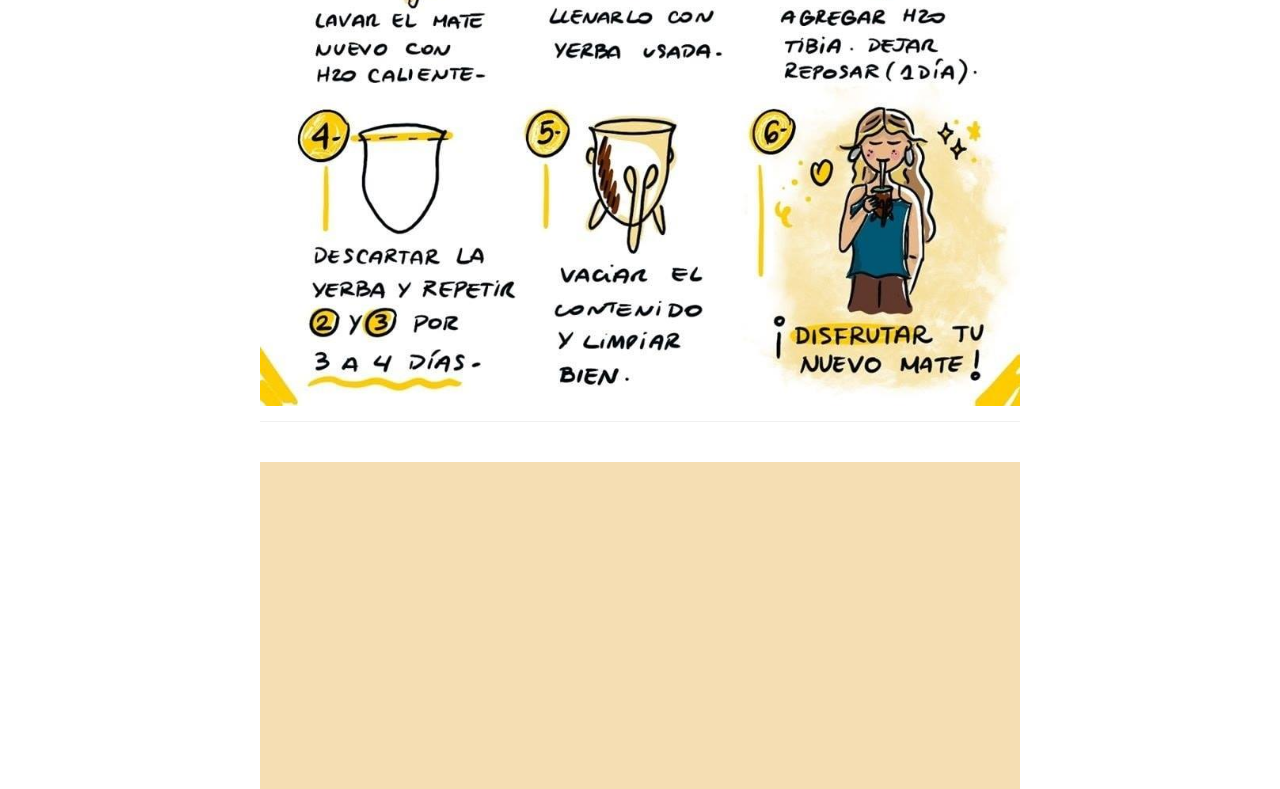
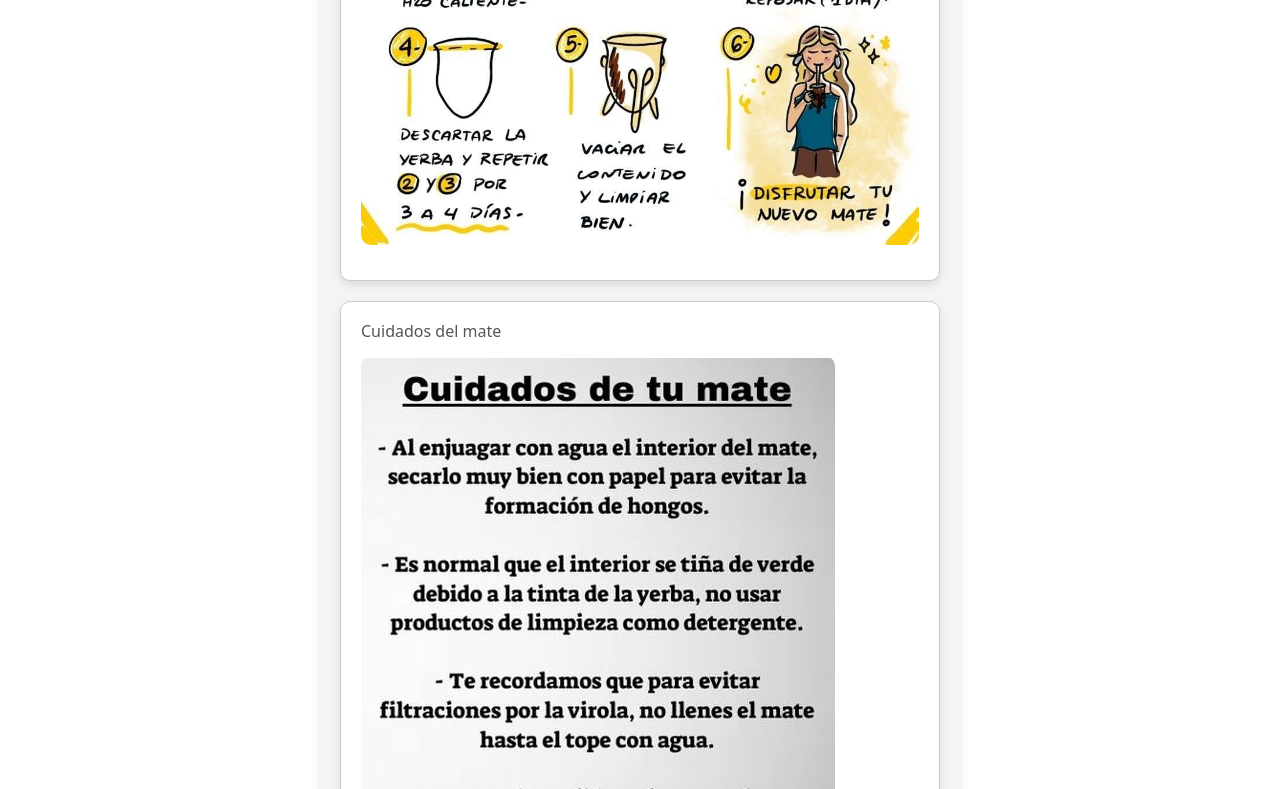
Before and after one commit to Santimerloo/PreEntrega3Merlo, a website: page pages/tips.html in a window 1280 px wide. Shown: the part 609-1398 px from the top of the page. Drawn offline with nearby package versions, Linux system fonts and the light colour scheme.

Commit message:
mas productos y arreglo tips

```diff
--- a/pages/tips.html
+++ b/pages/tips.html
@@ -63,14 +63,19 @@
 				</nav>
 			</div>
 		</header>
-		<div class="faq-container">
-			<h1 class="heading-1">TIPS</h1>
-
-			<div class="faq-item">
-				<h2>¿Como curar el mate?</h2>
-				<img src="../assets/curarmate.jpg" alt="Curar mate">
+		<div class="tips-wrapper">
+			<div class="tips-container">
+				<h1 class="heading-1">TIPS</h1>
+				<div class="tips-item">
+					<h2>¿Como curar el mate?</h2>
+					<img src="../assets/curarmate.jpg" alt="Curar mate">
+				</div>
+				<div class="tips-item">
+					<h2>Cuidados del mate</h2>
+					<img src="../assets/cuidados del mate.png" alt="Cuidados del mate">
+				</div>
 			</div>
-
+		</div>
      <!-- footer -->
 	 <footer class="footer">
 		<ul class="social-icon">
--- a/scss/styles.scss
+++ b/scss/styles.scss
@@ -417,6 +417,96 @@ html {
     color: #333;
 }
 
+/* tips */
+.tips-container {
+    display: flex;
+    flex-direction: column;
+    align-items: center;
+    background-color: #f4f4f4;
+    padding: 20px;
+    margin: 20px 0;
+    border-radius: 10px;
+    box-shadow: 0 4px 8px rgba(0, 0, 0, 0.1);
+    transition: all 0.3s ease;
+}
+.tips-wrapper {
+    display: flex;
+    justify-content: center;
+    align-items: center;
+    width: 100%;
+    padding: 20px; /* Espaciado opcional alrededor */
+    box-sizing: border-box;
+}
+
+.heading-1 {
+    color: #333;
+    font-size: 2.2em;
+    text-align: center;
+    margin-bottom: 30px;
+}
+
+.tips-item {
+    background-color: #fff;
+    border: 1px solid #ccc;
+    border-radius: 10px;
+    padding: 20px;
+    margin-bottom: 20px;
+    box-shadow: 0 4px 8px rgba(0, 0, 0, 0.1);
+    transition: all 0.3s ease;
+    width: 100%;
+    max-width: 600px; /* Limita el ancho máximo */
+    box-sizing: border-box;
+}
+
+.tips-item:last-child {
+    margin-bottom: 0;
+}
+
+.tips-item:hover {
+    box-shadow: 0 8px 16px rgba(0, 0, 0, 0.2);
+}
+
+
+.tips-item h2 {
+    color: #555;
+    font-size: 1.6em;
+    margin-bottom: 15px;
+}
+
+
+.tips-item img {
+    max-width: 100%;
+    height: auto;
+    border-radius: 10px;
+    margin-bottom: 15px;
+    transition: transform 0.3s ease;
+}
+
+.tips-item img:hover {
+    transform: scale(1.05);
+}
+
+
+@media (max-width: 768px) {
+    .tips-container {
+        padding: 15px;
+    }
+
+    .heading-1 {
+        font-size: 1.8em;
+    }
+
+    .tips-item {
+        padding: 15px;
+    }
+
+    .tips-item h2 {
+        font-size: 1.4em;
+    }
+}
+
+
+
 /* footer */
 .footer {
 	position: relative;
--- a/style/style.css
+++ b/style/style.css
@@ -417,6 +417,95 @@ html {
     color: #333;
 }
 
+/* tips */
+.tips-container {
+    display: flex;
+    flex-direction: column;
+    align-items: center;
+    background-color: #f4f4f4;
+    padding: 20px;
+    margin: 20px 0;
+    border-radius: 10px;
+    box-shadow: 0 4px 8px rgba(0, 0, 0, 0.1);
+    transition: all 0.3s ease;
+}
+.tips-wrapper {
+    display: flex;
+    justify-content: center;
+    align-items: center;
+    width: 100%;
+    padding: 20px; /* Espaciado opcional alrededor */
+    box-sizing: border-box;
+}
+
+.heading-1 {
+    color: #333;
+    font-size: 2.2em;
+    text-align: center;
+    margin-bottom: 30px;
+}
+
+.tips-item {
+    background-color: #fff;
+    border: 1px solid #ccc;
+    border-radius: 10px;
+    padding: 20px;
+    margin-bottom: 20px;
+    box-shadow: 0 4px 8px rgba(0, 0, 0, 0.1);
+    transition: all 0.3s ease;
+    width: 100%;
+    max-width: 600px; /* Limita el ancho máximo */
+    box-sizing: border-box;
+}
+
+.tips-item:last-child {
+    margin-bottom: 0;
+}
+
+.tips-item:hover {
+    box-shadow: 0 8px 16px rgba(0, 0, 0, 0.2);
+}
+
+
+.tips-item h2 {
+    color: #555;
+    font-size: 1.6em;
+    margin-bottom: 15px;
+}
+
+
+.tips-item img {
+    max-width: 100%;
+    height: auto;
+    border-radius: 10px;
+    margin-bottom: 15px;
+    transition: transform 0.3s ease;
+}
+
+.tips-item img:hover {
+    transform: scale(1.05);
+}
+
+
+@media (max-width: 768px) {
+    .tips-container {
+        padding: 15px;
+    }
+
+    .heading-1 {
+        font-size: 1.8em;
+    }
+
+    .tips-item {
+        padding: 15px;
+    }
+
+    .tips-item h2 {
+        font-size: 1.4em;
+    }
+}
+
+
 /* footer */
 .footer {
 	position: relative;
```
Also changed, not shown: pages/productos.html (+10 -10 lines), assets/BOMBILLA RECTA.jpg (added), assets/Bombilla chata.jpg (added), assets/MATE AFA.png (added), assets/MATE CERAMICA.jpg (added), assets/cincelada.jpeg (added), assets/cuidados del mate.png (added), css/styles.css, 2 other files.
